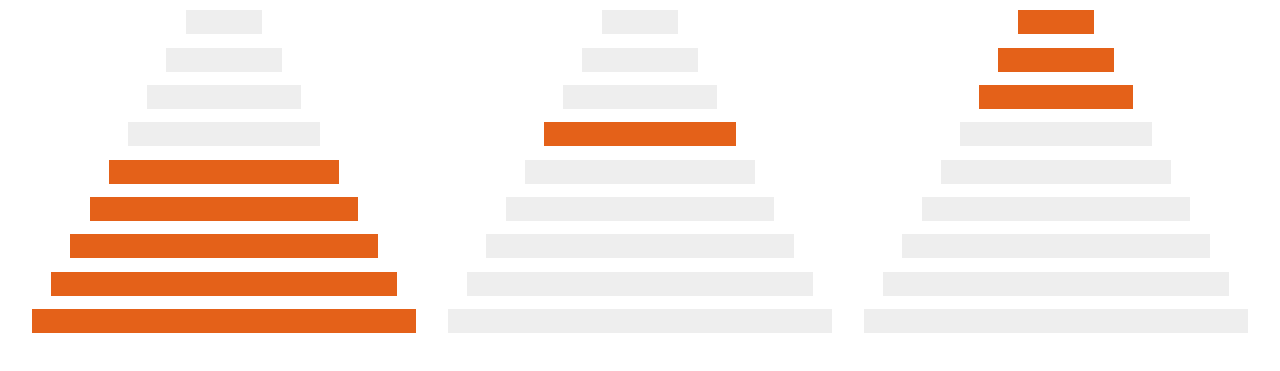
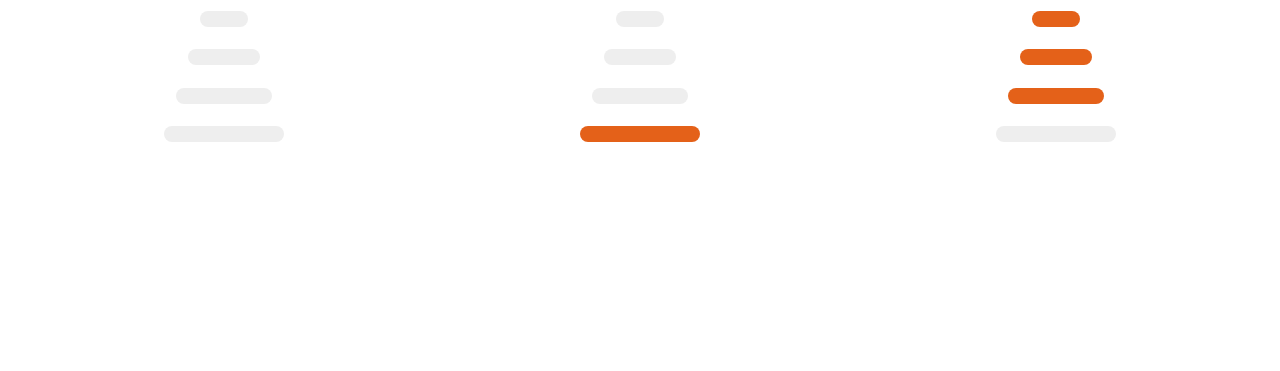
Before and after one commit to thancock20/towers-of-hanoi, a website built with webpack: page index.html in a window 1280 px wide. Shown: the part 107-478 px from the top of the page. Built offline with nearby package versions, Linux system fonts and the light colour scheme.

Commit message:
Add invisible-disc class and adjust styles

```diff
--- a/index.html
+++ b/index.html
@@ -14,11 +14,11 @@
     <div class="disc-3 selected-disc"></div>
     <div class="disc-4 selected-disc"></div>
     <div class="disc-5 selected-disc"></div>
-    <div class="disc-6 selected-disc"></div>
-    <div class="disc-7 selected-disc"></div>
-    <div class="disc-8 selected-disc"></div>
-    <div class="disc-9 selected-disc"></div>
-    <div class="disc-10 selected-disc"></div>
+    <div class="disc-6 invisible-disc selected-disc"></div>
+    <div class="disc-7 invisible-disc selected-disc"></div>
+    <div class="disc-8 invisible-disc selected-disc"></div>
+    <div class="disc-9 invisible-disc selected-disc"></div>
+    <div class="disc-10 invisible-disc selected-disc"></div>
   </div>
   <div id="peg-B" class="peg">
     <div class="disc-1 unselected-disc"></div>
@@ -26,11 +26,11 @@
     <div class="disc-3 unselected-disc"></div>
     <div class="disc-4 unselected-disc"></div>
     <div class="disc-5 unselected-disc"></div>
-    <div class="disc-6 unselected-disc"></div>
-    <div class="disc-7 unselected-disc"></div>
-    <div class="disc-8 unselected-disc"></div>
-    <div class="disc-9 unselected-disc"></div>
-    <div class="disc-10 unselected-disc"></div>
+    <div class="disc-6 invisible-disc unselected-disc"></div>
+    <div class="disc-7 invisible-disc unselected-disc"></div>
+    <div class="disc-8 invisible-disc unselected-disc"></div>
+    <div class="disc-9 invisible-disc unselected-disc"></div>
+    <div class="disc-10 invisible-disc unselected-disc"></div>
   </div>
   <div id="peg-C" class="peg">
     <div class="disc-1 unselected-disc"></div>
@@ -38,11 +38,11 @@
     <div class="disc-3 unselected-disc"></div>
     <div class="disc-4 unselected-disc"></div>
     <div class="disc-5 unselected-disc"></div>
-    <div class="disc-6 unselected-disc"></div>
-    <div class="disc-7 unselected-disc"></div>
-    <div class="disc-8 unselected-disc"></div>
-    <div class="disc-9 unselected-disc"></div>
-    <div class="disc-10 unselected-disc"></div>
+    <div class="disc-6 invisible-disc unselected-disc"></div>
+    <div class="disc-7 invisible-disc unselected-disc"></div>
+    <div class="disc-8 invisible-disc unselected-disc"></div>
+    <div class="disc-9 invisible-disc unselected-disc"></div>
+    <div class="disc-10 invisible-disc unselected-disc"></div>
   </div>
 </div>
 
--- a/src/main.styl
+++ b/src/main.styl
@@ -28,7 +28,11 @@ h1
 .selected-disc
   background-color: $selected-disc
 
+.invisible-disc
+  visibility: hidden
+
 for num in (1..10)
   .disc-{num}
-    height: 3vh
-    width: num * 3vw
+    height: 2vmin
+    border-radius: 20px
+    width: num * 3vmin
```
